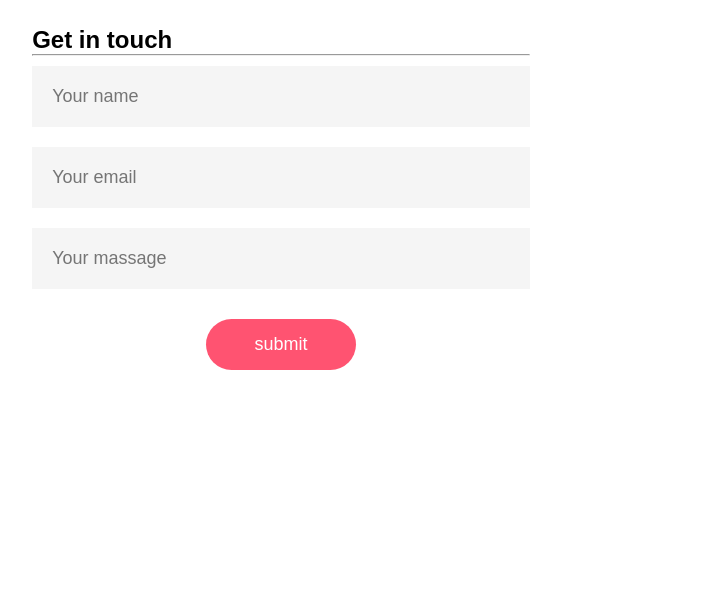
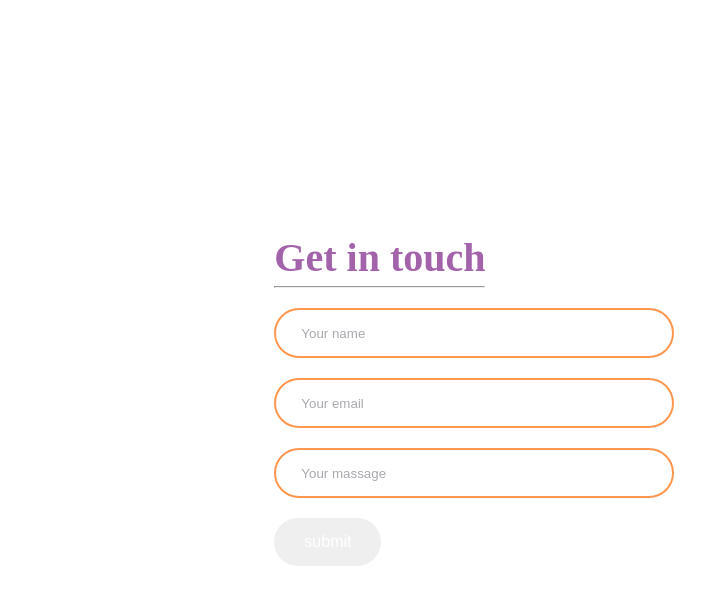
Before and after one commit to Hidden65/contact-form-, a plain HTML site: page index.html in a window 1280 px wide. Shown: the whole page, without its empty margins (19-724 px from the left). Drawn offline with Linux system fonts and the light colour scheme.

Commit message:
style.css

```diff
--- a/style.css
+++ b/style.css
@@ -1,49 +1,69 @@
 *{
+    padding: 0;
     margin: 0;
-  padding: 0;
     box-sizing: border-box;
-  font-family: 'poppins',Sans-Serif;
 }
-.container{
-  width: 100%;
+body{
+    font-family: 'outfit';
+    background: linear-gradient(#ffdsd5,#fff7f9);
+}
+.contact-container{
 height: 100vh;
-  background: #001660;
 display: flex;
 align-items: center;
-  justify-content: center;
+justify-content: space-evenly;
 }
-form{
-				background:#fff;
-				display:flex;
-				flex-direction:column;
-				padding:2vw 4vw;
-				width:90%;
-				max-width:600px;
-				border-radius:10px;
+.contact-left{
+    display:flex ;
+    flex-direction: column;
+    align-items: start;
+    gap: 20px;
 }
-  form h3{
-  color:#555;
-  font-weight:800;
-  margin-bottom:20px;
+.contact-left-title h2{
+    font-weight: 600;
+    color: #a363aa;
+    font-size: 40px;
+    margin-bottom:  5px;
+
 }
- 	form input, form textarea{
- 					border:0;
- 					margin:10px 0;
- 					padding:20px;
- 					outline:none;
- 					background:#f5f5f5;
- 					font-size:18px;
+.contact-inputs{
+width: 400px;
+height: 50px;
+border: none;
+outline: none;
+padding-left: 25px;
+font-weight: 500;
+color:#666;
+border-radius: 50px;
 }
+.contact-left textarea{
+    height: 140px;
+    padding-top:15px;
+    border-radius: 20px;
+}
+.contact-inputs{
+    border: 2px solid #ff974f;
 
- 						form button{
- 						padding:15px;
- 						background:#ff5371;
- 						color:#fff;
- 						font-size:18px;
- 						border:0;
- 						outline:none;
- 						cursor:pointer;
- 						width:150px;
- 						margin:20px auto 0;
- 						border-radius:30px;
 }
+.contact-inputs::placeholder{
+    color: #a9a9af;
+
+}
+.contact-left button{
+    display: flex;
+    align-items: center;
+    padding: 15px 30px;
+    font-size: 16px;
+    color: #fff;
+    gap: 10px;
+   border: none;
+   border-radius: 50px;
+   background: linear-gradient(270deg,#ff99cf,#fa6h86);
+   cursor: pointer;
+
+}
+@media(max-width:800px){
+    .contact-inputs{
+        width: 80vw;
+    }
+}
```
Lines whose indentation alone changed are shown as unchanged.
